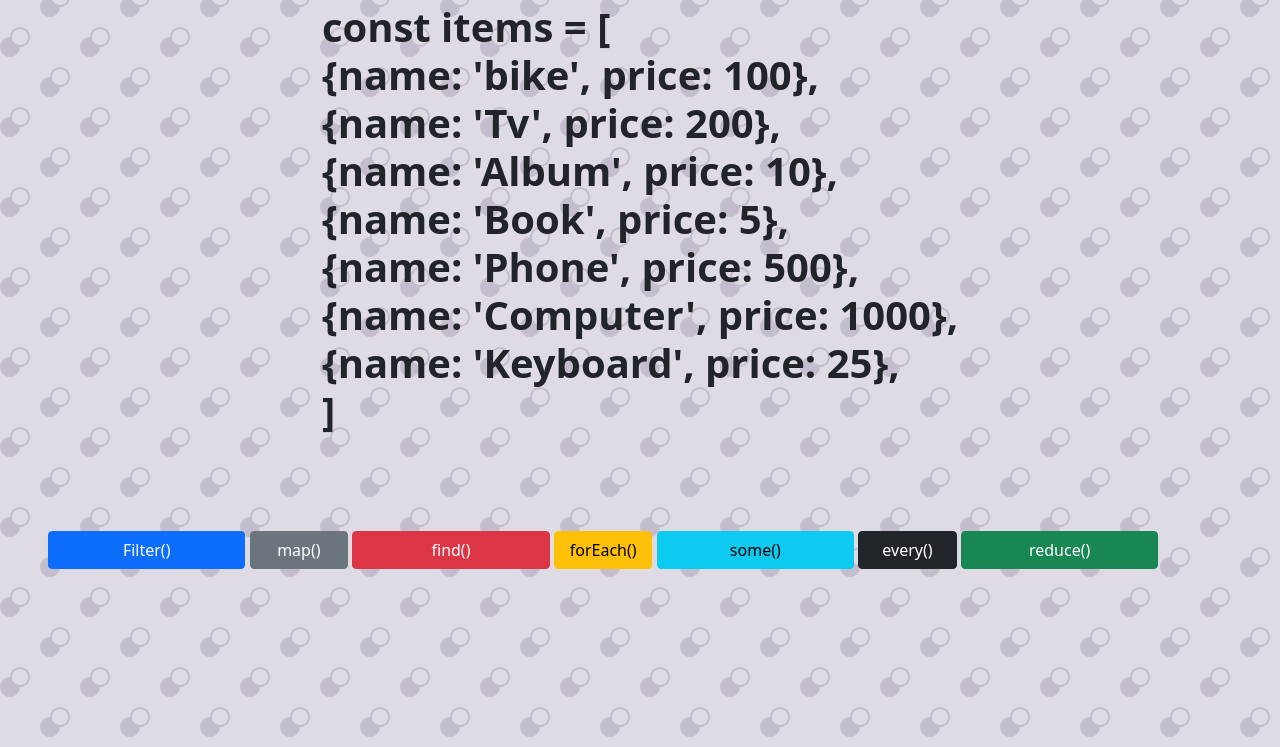
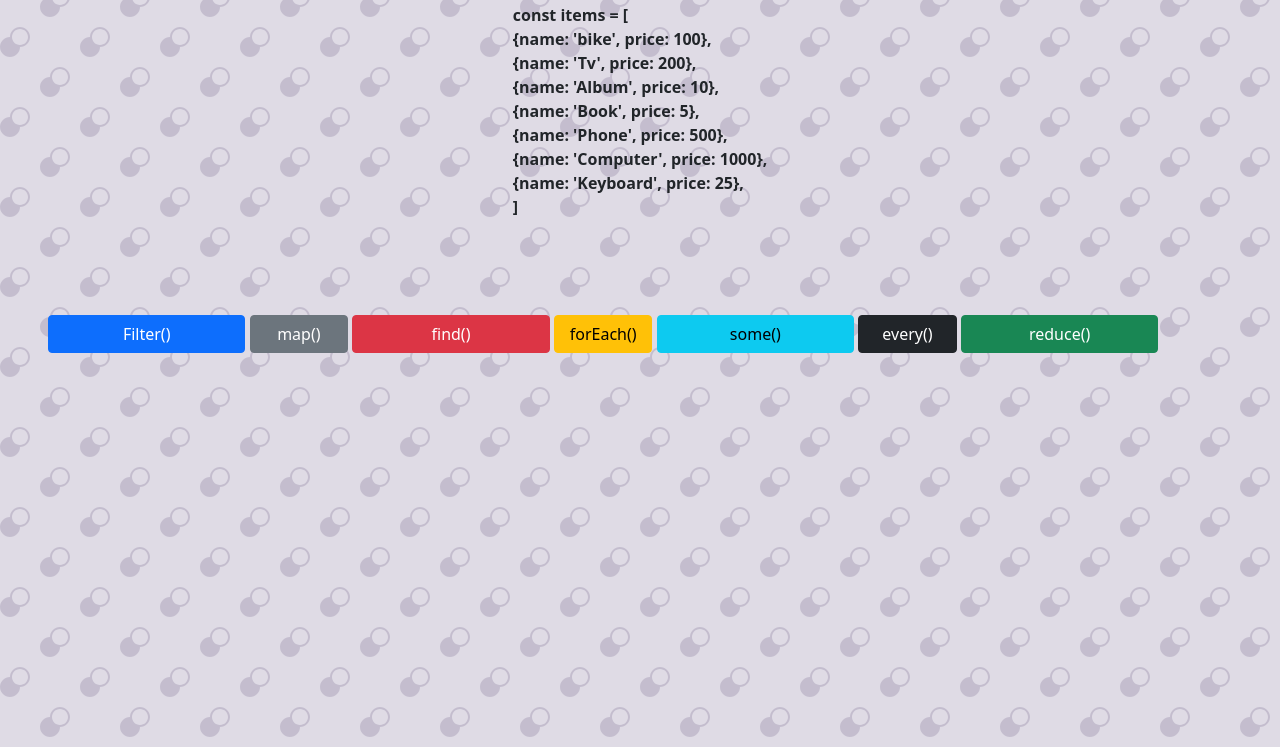
Before and after one commit to halil180/Array-Methods, a plain HTML site: page index.html in a window 1280 px wide. Shown: the part 53-800 px from the top of the page. Drawn offline with nearby package versions, Linux system fonts and the light colour scheme.

Commit message:
typography

```diff
--- a/index.html
+++ b/index.html
@@ -15,7 +15,7 @@
 
 
     <h1 id="hi" class="text-center rainbow-text fst-italic text-muted">Array Methods</h1>
-    <p class="col-12  display-6  justify-content-around  d-flex  fw-bolder">
+    <p class="col-12 justify-content-around  d-flex  fw-bolder">
         const items = [  <br>
     {name: 'bike', price: 100}, <br>
     {name: 'Tv', price: 200},   <br>
```
